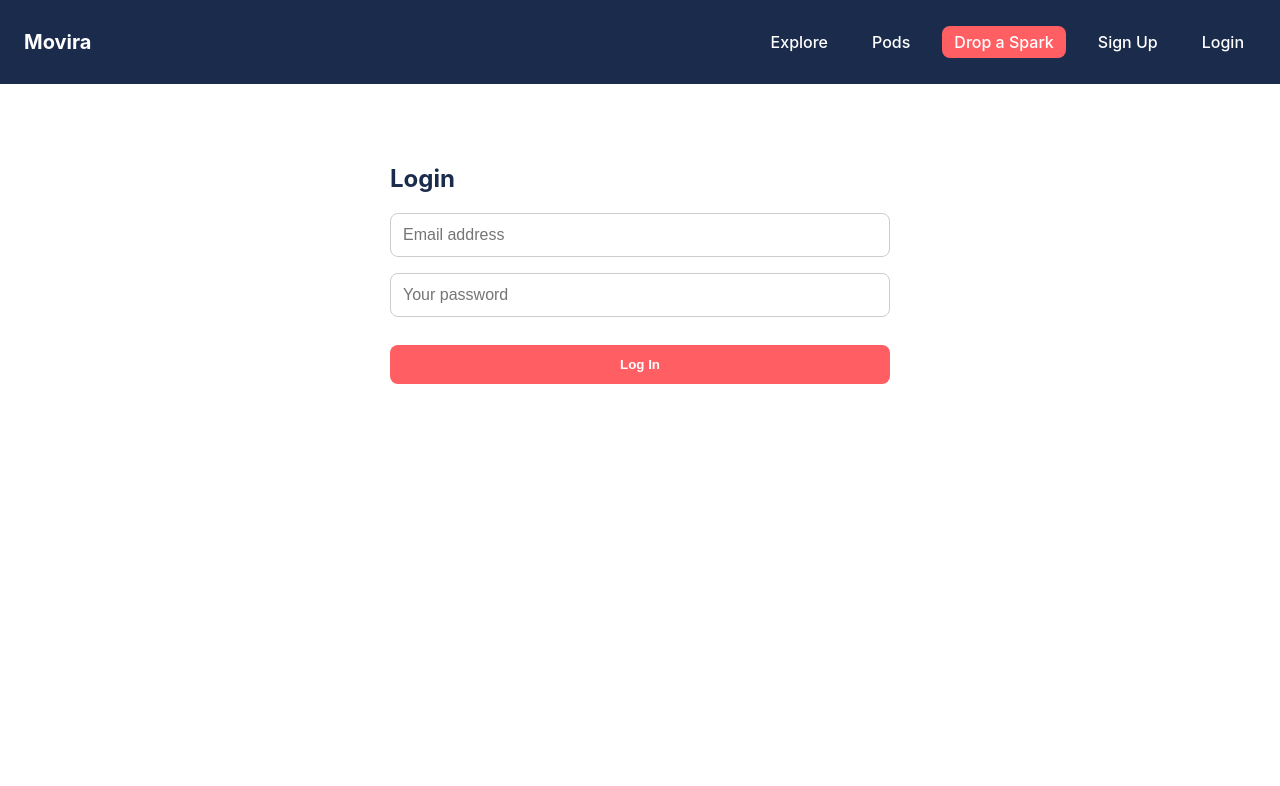
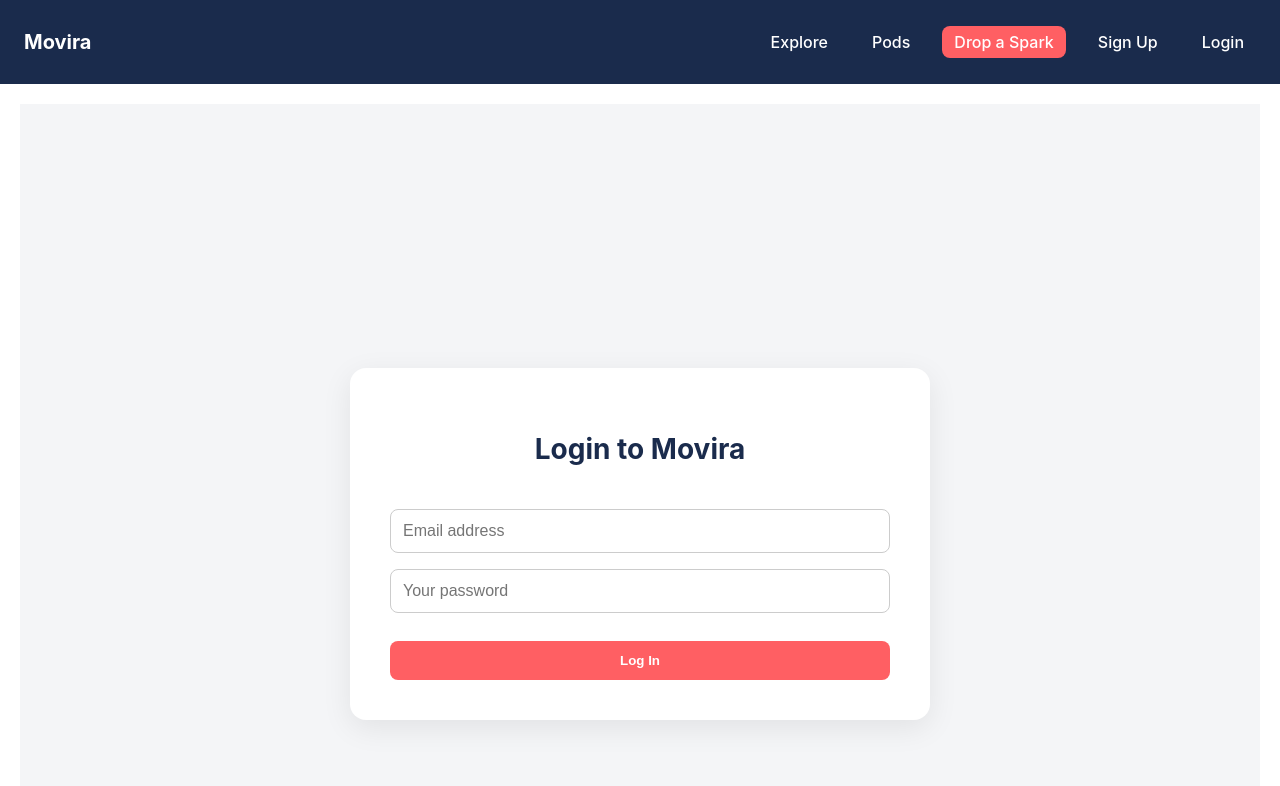
Before and after one commit to ptengelmann/Movira, a React (Vite) app in the folder client/: page /login in a window 1280 px wide. Shown: the top 786 px of the page. Built offline with nearby package versions, Linux system fonts and the light colour scheme.

Commit message:
Style Signup and Login pages with AuthFormLayout and Movira branding

```diff
--- /dev/null
+++ b/client/src/components/auth/AuthFormLayout.jsx
@@ -0,0 +1,15 @@
+import React from 'react'
+import styles from './AuthFormLayout.module.css'
+
+const AuthFormLayout = ({ title, children }) => {
+  return (
+    <div className={styles.wrapper}>
+      <div className={styles.card}>
+        <h2 className={styles.title}>{title}</h2>
+        {children}
+      </div>
+    </div>
+  )
+}
+
+export default AuthFormLayout
--- /dev/null
+++ b/client/src/components/auth/AuthFormLayout.module.css
@@ -0,0 +1,27 @@
+.wrapper {
+    min-height: 100vh;
+    background: var(--glow-gray);
+    display: flex;
+    align-items: center;
+    justify-content: center;
+    padding: 40px 16px;
+  }
+
+  .card {
+    background: white;
+    border-radius: 16px;
+    padding: 40px;
+    max-width: 500px;
+    width: 100%;
+    box-shadow: 0 8px 30px rgba(0, 0, 0, 0.08);
+    display: flex;
+    flex-direction: column;
+    gap: 20px;
+  }
+
+  .title {
+    text-align: center;
+    font-size: 28px;
+    font-weight: 700;
+    color: var(--motion-blue);
+  }
--- a/client/src/pages/LoginPage.jsx
+++ b/client/src/pages/LoginPage.jsx
@@ -2,6 +2,7 @@ import React, { useState } from 'react'
 import axios from 'axios'
 import { useNavigate } from 'react-router-dom'
 import useUserStore from '../store/useUserStore'
+import AuthFormLayout from '../components/auth/AuthFormLayout'
 
 const LoginPage = () => {
   const navigate = useNavigate()
@@ -35,8 +36,7 @@ const LoginPage = () => {
   }
 
   return (
-    <div style={{ maxWidth: '500px', margin: '0 auto', padding: '40px 20px' }}>
-      <h2>Login</h2>
+    <AuthFormLayout title="Login to Movira">
       <form onSubmit={handleSubmit} style={{ display: 'flex', flexDirection: 'column', gap: '16px' }}>
         <input
           type="email"
@@ -54,9 +54,11 @@ const LoginPage = () => {
           onChange={handleChange}
           required
         />
-        <button type="submit">Log In</button>
+        <button type="submit" style={{ padding: '12px', fontWeight: 'bold', background: 'var(--pulse-coral)', color: 'white', borderRadius: '8px', border: 'none' }}>
+          Log In
+        </button>
       </form>
-    </div>
+    </AuthFormLayout>
   )
 }
 
--- a/client/src/pages/SignupPage.jsx
+++ b/client/src/pages/SignupPage.jsx
@@ -2,6 +2,7 @@ import React, { useState } from 'react'
 import axios from 'axios'
 import { useNavigate } from 'react-router-dom'
 import useUserStore from '../store/useUserStore'
+import AuthFormLayout from '../components/auth/AuthFormLayout'
 
 const SignupPage = () => {
   const navigate = useNavigate()
@@ -27,7 +28,7 @@ const SignupPage = () => {
           token: res.data.data.token,
         })
         localStorage.setItem('token', res.data.data.token)
-        navigate('/dashboard') // redirect on success
+        navigate('/dashboard')
       }
     } catch (err) {
       console.error(err)
@@ -36,8 +37,7 @@ const SignupPage = () => {
   }
 
   return (
-    <div style={{ maxWidth: '500px', margin: '0 auto', padding: '40px 20px' }}>
-      <h2>Create an Account</h2>
+    <AuthFormLayout title="Create an Account">
       <form onSubmit={handleSubmit} style={{ display: 'flex', flexDirection: 'column', gap: '16px' }}>
         <input
           type="text"
@@ -63,9 +63,11 @@ const SignupPage = () => {
           onChange={handleChange}
           required
         />
-        <button type="submit">Sign Up</button>
+        <button type="submit" style={{ padding: '12px', fontWeight: 'bold', background: 'var(--pulse-coral)', color: 'white', borderRadius: '8px', border: 'none' }}>
+          Sign Up
+        </button>
       </form>
-    </div>
+    </AuthFormLayout>
   )
 }
 
```
